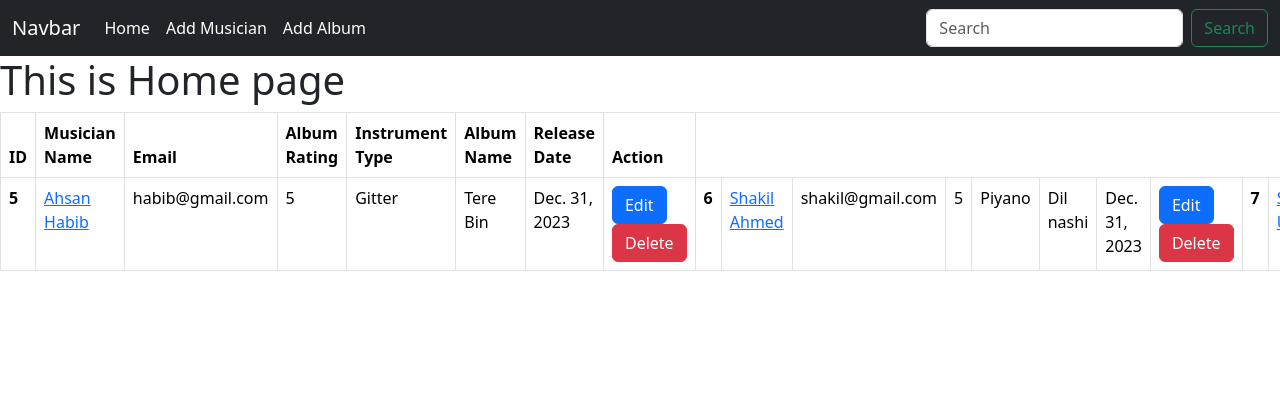
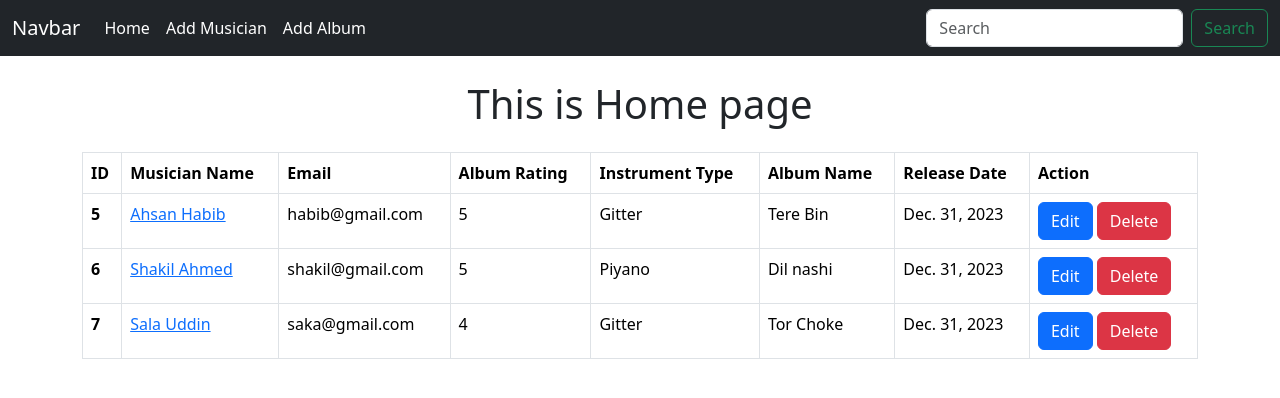
Before and after one commit to mowuj/Django-Practice-Module-1, a Django app: page / in a window 1280 px wide; the page is wider, and only the part inside the window is pictured. Shown: the top 398 px of that part. Run offline with Django 4.2, Linux system fonts and the light colour scheme; data comes from the database, SQL or seed files in the repository; both versions use the stored data as it was after the commit.

Commit message:
15.5 design fixed

```diff
--- a/Module-15.5/Musicians_Directory/templates/home.html
+++ b/Module-15.5/Musicians_Directory/templates/home.html
@@ -1,7 +1,8 @@
 {% extends "base.html" %}
 
 {% block content %}
-  <h1>This is Home page</h1>
+  <div class="container">
+    <h1 class="text-center my-4">This is Home page</h1>
   {% if data %}
     <table class="table table-bordered">
   <thead>
@@ -18,8 +19,9 @@
   </thead>
   <tbody>
 
+    {% for i in data %}
     <tr>
-        {% for i in data %}
+
         <th scope="row">{{i.id}}</th>
       <td><a href="{% url 'edit_musician' i.musician.id %}">{{i.musician.first_name}} {{i.musician.last_name}}</a></td>
       <td>{{i.musician.email}}</td>
@@ -28,13 +30,15 @@
       <td>{{i.album_name}}</td>
       <td>{{i.release_date}}</td>
       <td><a href="{% url 'edit_album' i.id %}" class="btn btn-primary">Edit</a>
-      <a href="{% url 'delete_album' i.id %}" class="btn btn-danger">Delete</a></td>
-    {% endfor %}
+      <a href="{% url 'delete_musician' i.musician.id %}" class="btn btn-danger">Delete</a></td>
+
 
     </tr>
+    {% endfor %}
   </tbody>
 </table>
   {% else %}
     <h2 class="text-center bg-danger">There is no Data Available</h2>
   {% endif %}
+  </div>
 {% endblock content %}
```
Also changed, not shown: Module-15.5/Musicians_Directory/db.sqlite3.
